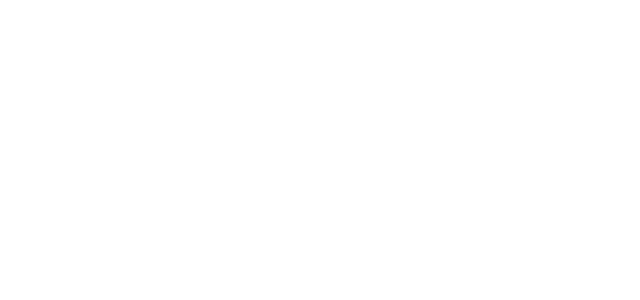
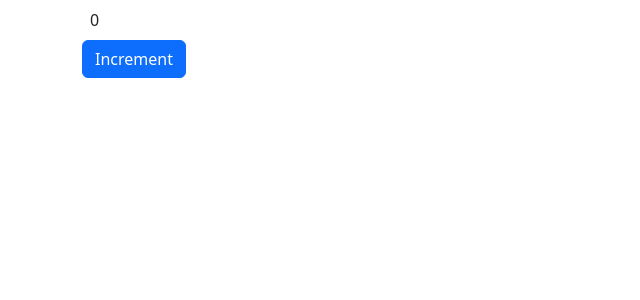
Before and after one commit to louisclarencepeter/Live-Coding, a React (Vite) app: page / in a window 1280 px wide. Shown: the top 300 px of the page, without its empty margins (0-640 px from the left). Built offline with nearby package versions, Linux system fonts and the light colour scheme.

Commit message:
up to now

```diff
--- a/src/App.jsx
+++ b/src/App.jsx
@@ -1,8 +1,10 @@
 import "bootstrap/dist/css/bootstrap.min.css";
+import Counter from "./components/Counter";
 
 function App() {
   return (
     <>
+      <Counter />
     </>
   );
 }
--- /dev/null
+++ b/src/components/Counter.jsx
@@ -0,0 +1,23 @@
+import React from "react";
+import { useState } from "react";
+
+function Counter() {
+  const [count, setCount] = useState(0);
+
+  return (
+    <div className="container">
+      <div className="m-2">{count}</div>
+      <button
+        className="btn btn-primary"
+        onClick={() => {
+          setCount((count) => count + 1);
+          console.log(`The count is now ${count}`);
+        }}
+      >
+        Increment
+      </button>
+    </div>
+  );
+}
+
+export default Counter;
```
Also changed, not shown: src/components/Listgroup.jsx (added, +22 -0 lines).
